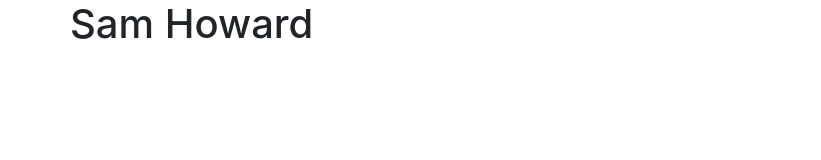
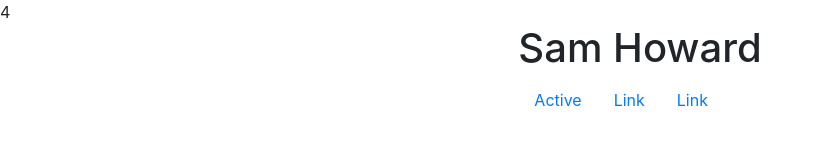
Before and after one commit to samhoward1990/Bootstrap-Portfolio, a plain HTML site: page index.html in a window 1280 px wide. Shown: the whole page, without its empty margins (0-821 px from the left). Drawn offline with nearby package versions, Linux system fonts and the light colour scheme.

Commit message:
added header to homepage

```diff
--- a/index.html
+++ b/index.html
@@ -1,4 +1,4 @@
-<!DOCTYPE html>
+4<!DOCTYPE html>
 <html lang="en">
 <head>
     <meta charset="UTF-8">
@@ -9,9 +9,22 @@
 </head>
 <body>
     <div class="container">
-        <div class="row">
-            <div class="cols-sm-12 cols-md-4 cols-lg-4 d-flex justify-content-sm-center">
+        <div class="row d-flex justify-content-sm-center">
+            <div class="cols-sm-12 cols-md-4 cols-lg-4">
                 <h1>Sam Howard</h1>
+                <div class="cols-sm-12 cols-md-8 cols-lg-8">
+                    <ul class="nav">
+                        <li class="nav-item">
+                          <a class="nav-link active" href="#">Active</a>
+                        </li>
+                        <li class="nav-item">
+                          <a class="nav-link" href="#">Link</a>
+                        </li>
+                        <li class="nav-item">
+                          <a class="nav-link" href="#">Link</a>
+                        </li>
+                      </ul>
+                </div>
             </div>
         </div>
     </div>
```
